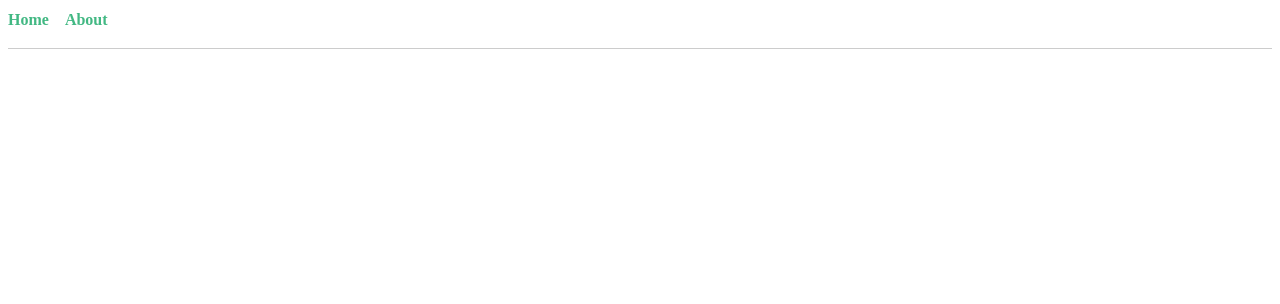
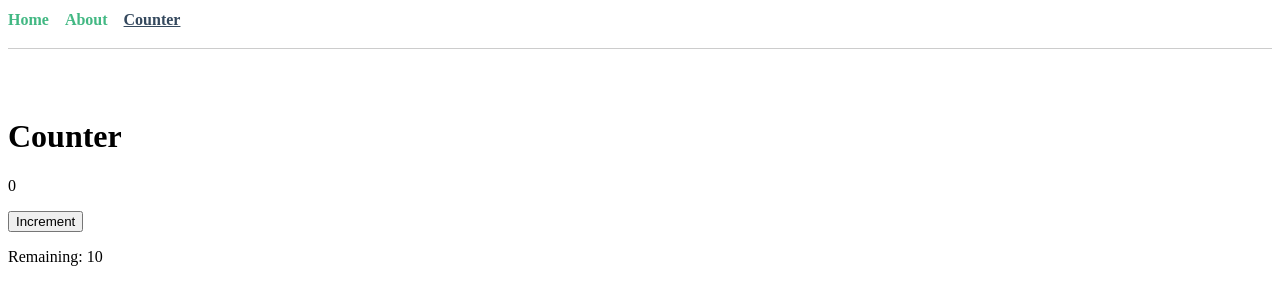
Before and after one commit to Masry2001/my-first-vue-project, a Vue app: page /counter in a window 1280 px wide. Before the commit this address had no page. Shown: the top 304 px of the page. Built offline with nearby package versions, Linux system fonts and the light colour scheme.

Commit message:
Managing State

```diff
--- a/package.json
+++ b/package.json
@@ -14,6 +14,7 @@
     "format": "prettier --write --experimental-cli src/"
   },
   "dependencies": {
+    "pinia": "^3.0.4",
     "vue": "^3.5.25",
     "vue-router": "^4.6.3"
   },
--- a/src/App.vue
+++ b/src/App.vue
@@ -7,6 +7,7 @@ import { RouterLink, RouterView } from 'vue-router'
     <nav>
       <RouterLink to="/home">Home</RouterLink>
       <RouterLink to="/about">About</RouterLink>
+      <RouterLink to="/counter">Counter</RouterLink>
     </nav>
   </header>
 
--- a/src/main.js
+++ b/src/main.js
@@ -1,9 +1,11 @@
 import { createApp } from 'vue'
 import App from '@/App.vue'
 import router from '@/router'
+import { createPinia } from 'pinia'
 
 const app = createApp(App)
 
 app.use(router)
+app.use(createPinia())
 
 app.mount('#app')
--- a/src/router/index.js
+++ b/src/router/index.js
@@ -1,6 +1,7 @@
 import { createRouter, createWebHistory } from 'vue-router'
 import HomeView from "@/views/HomeVue.vue"
 import AboutView from "@/views/AboutVue.vue"
+import CounterView from "@/views/CounterView.vue"
 
 const router = createRouter({
   history: createWebHistory(import.meta.env.BASE_URL),
@@ -14,8 +15,14 @@ const router = createRouter({
       path: '/about',
       name: 'About',
       component: AboutView
+    },
+    {
+      path: '/counter',
+      name: 'Counter',
+      component: CounterView
     }
   ],
+
 })
 
 export default router
--- /dev/null
+++ b/src/stores/CounterStore.js
@@ -0,0 +1,25 @@
+import { defineStore } from 'pinia'
+
+export const useCounterStore = defineStore('counter', {
+  // data
+  state() {
+    return {
+      count: 0
+    }
+  },
+  // methods
+  actions: {
+    increment() {
+      if (this.count >= 10) return
+      this.count++
+    }
+  },
+  // computed properties
+  getters: {
+    remaining() {
+      return 10 - this.count
+    }
+  },
+  // lifecycle hooks
+
+})
--- /dev/null
+++ b/src/views/CounterView.vue
@@ -0,0 +1,12 @@
+<script setup>
+import { useCounterStore } from '@/stores/CounterStore'
+
+const counter = useCounterStore()
+</script>
+
+<template>
+  <h1>Counter</h1>
+  <p>{{ counter.count }}</p>
+  <button @click="counter.increment" :disabled="!counter.remaining">Increment</button>
+  <p v-if="counter.remaining">Remaining: {{ counter.remaining }}</p>
+</template>
--- a/src/views/HomeVue.vue
+++ b/src/views/HomeVue.vue
@@ -1,11 +1,9 @@
 <script setup>
-import TabAbleTextarea from '@/components/TabAbleTextarea.vue'
-import { ref } from 'vue'
-let comment = ref('test value')
+import { useCounterStore } from '@/stores/CounterStore'
+
+const counter = useCounterStore()
 </script>
 
 <template>
-  <form action="">
-    <TabAbleTextarea style="width: 100%; height: 300px" v-model="comment" />
-  </form>
+  <p>{{ counter.count }}</p>
 </template>
```
Also changed, not shown: 1 other file (tests, documents, lock files or other folders).
